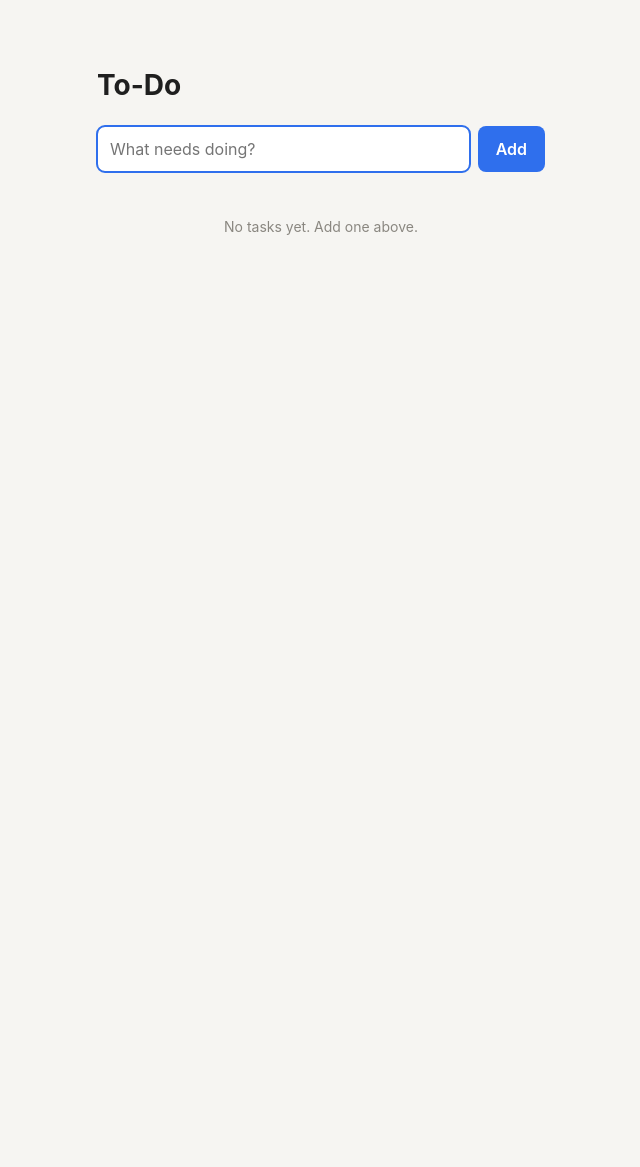
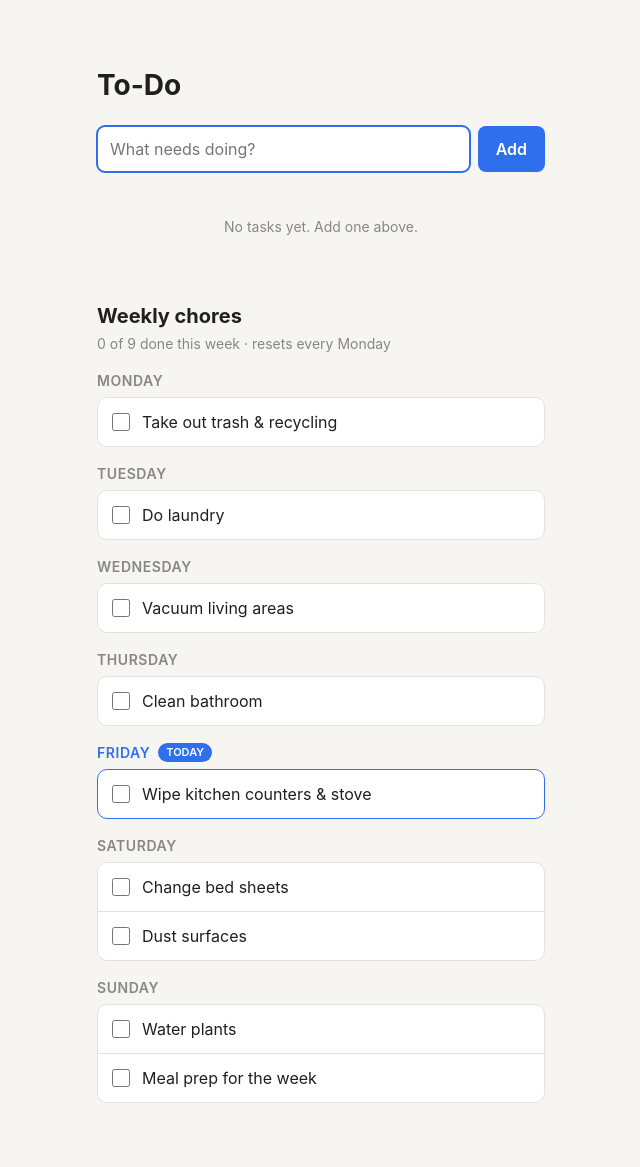
Before and after one commit to Towmbrown95/todo-app, a Flask app: page / in a window 1280 px wide. Shown: the whole page, without its empty margins (319-959 px from the left). Before the commit the page ends 235 px from the top, so only its background shows below. Run offline with Flask 3, Linux system fonts and the light colour scheme.

Commit message:
Add weekly chore cycle to the web UI
- chores.json: editable Monday-Sunday chore schedule
- Chores show below the task list with today highlighted
- Check-offs are saved to chore_status.json and reset each new week

Co-Authored-By: Claude Opus 5.5 <noreply@anthropic.com>

```diff
--- /dev/null
+++ b/chores.json
@@ -0,0 +1,9 @@
+{
+  "Monday": ["Take out trash & recycling"],
+  "Tuesday": ["Do laundry"],
+  "Wednesday": ["Vacuum living areas"],
+  "Thursday": ["Clean bathroom"],
+  "Friday": ["Wipe kitchen counters & stove"],
+  "Saturday": ["Change bed sheets", "Dust surfaces"],
+  "Sunday": ["Water plants", "Meal prep for the week"]
+}
--- a/static/style.css
+++ b/static/style.css
@@ -140,3 +140,40 @@ li.done span {
 }
 
 .empty { text-align: center; padding: 24px 0; }
+
+h2 {
+  font-size: 20px;
+  margin: 40px 0 0;
+}
+
+h2 + .count { margin: 2px 0 16px; }
+
+.week {
+  display: grid;
+  gap: 16px;
+}
+
+.day h3 {
+  display: flex;
+  align-items: center;
+  gap: 8px;
+  margin: 0 0 6px;
+  font-size: 14px;
+  font-weight: 600;
+  color: var(--muted);
+  text-transform: uppercase;
+  letter-spacing: 0.04em;
+}
+
+.day.today h3 { color: var(--accent); }
+
+.day.today ul { border-color: var(--accent); }
+
+.badge {
+  padding: 1px 8px;
+  font-size: 11px;
+  color: #fff;
+  background: var(--accent);
+  border-radius: 999px;
+  letter-spacing: 0;
+}
--- a/storage.py
+++ b/storage.py
@@ -1,7 +1,11 @@
 import json
+from datetime import date
 from pathlib import Path
 
 TASKS_FILE = Path(__file__).parent / "tasks.json"
+CHORES_FILE = Path(__file__).parent / "chores.json"
+CHORE_STATUS_FILE = Path(__file__).parent / "chore_status.json"
+DAYS = ["Monday", "Tuesday", "Wednesday", "Thursday", "Friday", "Saturday", "Sunday"]
 
 
 def load_tasks():
@@ -18,3 +22,29 @@ def load_tasks():
 
 def save_tasks(tasks):
     TASKS_FILE.write_text(json.dumps(tasks, indent=2))
+
+
+def load_chores():
+    """The weekly chore schedule, as {day: [chore, ...]} in Monday-Sunday order."""
+    schedule = json.loads(CHORES_FILE.read_text()) if CHORES_FILE.exists() else {}
+    return {day: schedule.get(day, []) for day in DAYS}
+
+
+def current_week():
+    year, week, _ = date.today().isocalendar()
+    return f"{year}-W{week:02d}"
+
+
+def load_chore_status():
+    """Which chores are done this week. Resets automatically when a new week starts."""
+    try:
+        status = json.loads(CHORE_STATUS_FILE.read_text())
+    except (FileNotFoundError, json.JSONDecodeError):
+        status = {}
+    if status.get("week") != current_week():
+        return {"week": current_week(), "done": []}
+    return status
+
+
+def save_chore_status(status):
+    CHORE_STATUS_FILE.write_text(json.dumps(status, indent=2))
--- a/templates/index.html
+++ b/templates/index.html
@@ -36,6 +36,31 @@
     {% else %}
       <p class="empty">No tasks yet. Add one above.</p>
     {% endif %}
+
+    <h2>Weekly chores</h2>
+    <p class="count">{{ chores_done|length }} of {{ chore_total }} done this week &middot; resets every Monday</p>
+    <div class="week">
+      {% for day, day_chores in chores.items() if day_chores %}
+        <section class="day {{ 'today' if day == today }}">
+          <h3>{{ day }}{% if day == today %} <span class="badge">Today</span>{% endif %}</h3>
+          <ul>
+            {% for chore in day_chores %}
+              {% set done = (day ~ '|' ~ chore) in chores_done %}
+              <li class="{{ 'done' if done }}">
+                <form class="toggle" action="{{ url_for('toggle_chore') }}" method="post">
+                  <input type="hidden" name="day" value="{{ day }}">
+                  <input type="hidden" name="chore" value="{{ chore }}">
+                  <label>
+                    <input type="checkbox" onchange="this.form.submit()" {{ 'checked' if done }}>
+                    <span>{{ chore }}</span>
+                  </label>
+                </form>
+              </li>
+            {% endfor %}
+          </ul>
+        </section>
+      {% endfor %}
+    </div>
   </main>
 </body>
 </html>
--- a/web.py
+++ b/web.py
@@ -1,13 +1,36 @@
+from datetime import date
+
 from flask import Flask, redirect, render_template, request, url_for
 
-from storage import load_tasks, save_tasks
+from storage import DAYS, load_chore_status, load_chores, load_tasks, save_chore_status, save_tasks
 
 app = Flask(__name__)
 
 
 @app.route("/")
 def index():
-    return render_template("index.html", tasks=load_tasks())
+    chores = load_chores()
+    status = load_chore_status()
+    return render_template(
+        "index.html",
+        tasks=load_tasks(),
+        chores=chores,
+        chores_done=set(status["done"]),
+        chore_total=sum(len(c) for c in chores.values()),
+        today=DAYS[date.today().weekday()],
+    )
+
+
+@app.route("/chores/toggle", methods=["POST"])
+def toggle_chore():
+    key = f"{request.form['day']}|{request.form['chore']}"
+    status = load_chore_status()
+    if key in status["done"]:
+        status["done"].remove(key)
+    else:
+        status["done"].append(key)
+    save_chore_status(status)
+    return redirect(url_for("index"))
 
 
 @app.route("/add", methods=["POST"])
```
Also changed, not shown: 1 other file.
